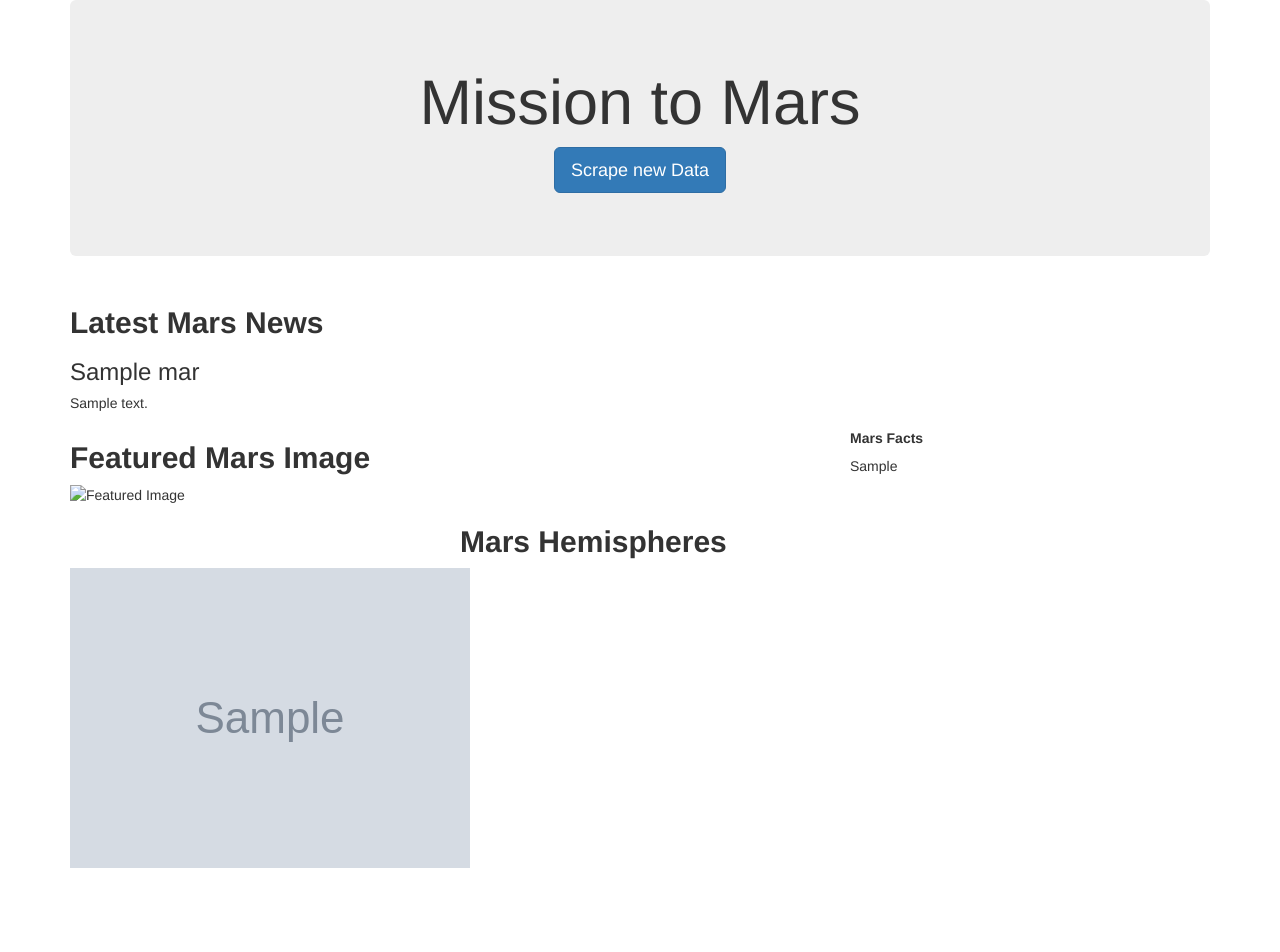
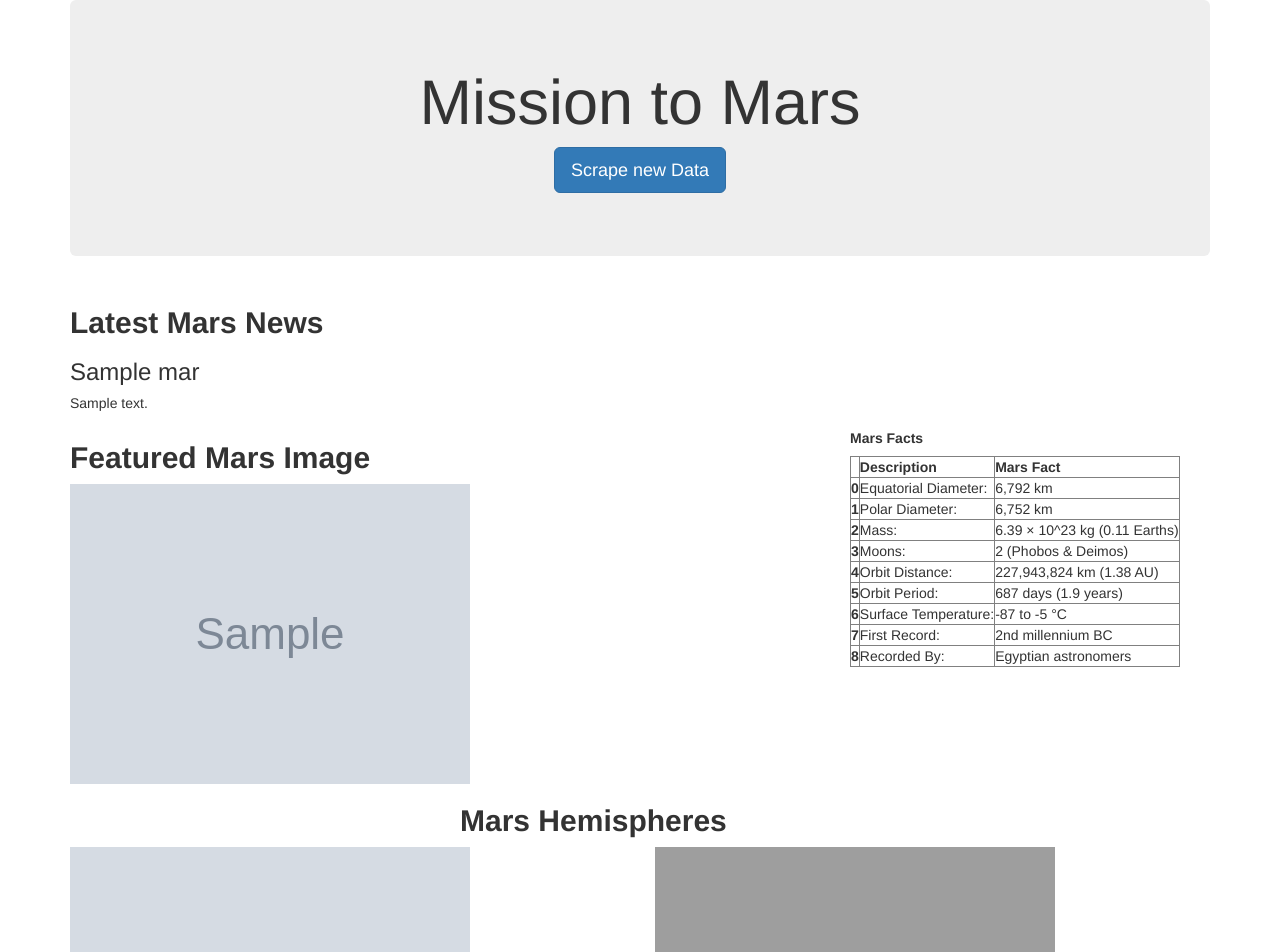
Before and after one commit to arianne-toepfer/web-scraping-challenge-ANT, a Flask app: page / in a window 1280 px wide. Shown: the top 952 px of the page. Before the commit the page ends 868 px from the top, so only its background shows below. Run offline with Flask 2, Linux system fonts and the light colour scheme; grey boxes marked "Sample" are stand-in pictures; a database or web service that is not in the repository returns one stand-in record (values such as "Sample title"); some libraries are stand-ins or nearby versions; grey boxes are pictures that could not be loaded.

Commit message:
final updates

```diff
--- a/scraper.py
+++ b/scraper.py
@@ -86,7 +86,7 @@ def scrape():
 
     for image in image_header:
         picture = image.find('a', class_='showimg fancybox-thumbs')
-        link = picture['href']
+        link = ink = (f"https://data-class-jpl-space.s3.amazonaws.com/JPL_Space/{picture['href']}")
 
         print(link)
 
--- a/templates/index.html
+++ b/templates/index.html
@@ -28,11 +28,11 @@
     <div class="row" id="mars_facts">
       <div class="col-md-8">
         <h2 class="heading"><strong>Featured Mars Image</strong></h2>
-        <img src="{{link}}" alt=" Featured Image">
+        <img src="{{mars.Featured_Image}}" alt=" Featured Image">
       </div>
       <div class= "col-md-4">
         <h5 class="heading"><strong>Mars Facts</strong></h5>
-        <table class="table table-striped">{{mars.Mars_Fact_Table}}</table>
+        <table border="1" class="dataframe">  <thead>    <tr style="text-align: right;">      <th></th>      <th>Description</th>      <th>Mars Fact</th>    </tr>  </thead>  <tbody>    <tr>      <th>0</th>      <td>Equatorial Diameter:</td>      <td>6,792 km</td>    </tr>    <tr>      <th>1</th>      <td>Polar Diameter:</td>      <td>6,752 km</td>    </tr>    <tr>      <th>2</th>      <td>Mass:</td>      <td>6.39 × 10^23 kg (0.11 Earths)</td>    </tr>    <tr>      <th>3</th>      <td>Moons:</td>      <td>2 (Phobos &amp; Deimos)</td>    </tr>    <tr>      <th>4</th>      <td>Orbit Distance:</td>      <td>227,943,824 km (1.38 AU)</td>    </tr>    <tr>      <th>5</th>      <td>Orbit Period:</td>      <td>687 days (1.9 years)</td>    </tr>    <tr>      <th>6</th>      <td>Surface Temperature:</td>      <td>-87 to -5 °C</td>    </tr>    <tr>      <th>7</th>      <td>First Record:</td>      <td>2nd millennium BC</td>    </tr>    <tr>      <th>8</th>      <td>Recorded By:</td>      <td>Egyptian astronomers</td>    </tr>  </tbody></table>
       </div>
     </div>
   <div class="row" id="mars_hemi">
@@ -42,8 +42,19 @@
     </div>
   </div>
   <div class="row" id="mars_hemi_pics">
-    <div class="col-md-12">
-      <img src="{{mars.Hemisphere_Images}}" alt=" Hemi Image">
+    <div class="col-md-6">
+      <img src="{{mars.Hemisphere_Images[0]['img_url']}}" class= "img-fluid" width="400" height="400"alt=" Hemi Image">
+    </div>
+    <div class= "col-md-6">
+      <img src="{{mars.Hemisphere_Images[1]['img_url']}}}" class = "img-fluid" width="400" height="400" alt=" Hemi Image">
+    </div>
+  </div>
+  <div class="row" id="mars_hemi_pics_part2">
+    <div class="col-md-6">
+      <img src="{{mars.Hemisphere_Images[2]['img_url']}}}" class = "img-fluid" width="400" height="400" alt=" Hemi Image">
+    </div>
+    <div class= "col-md-6">
+      <img src="{{mars.Hemisphere_Images[3]['img_url']}}}" class = "img-fluid" width="400" height="400" alt=" Hemi Image">
     </div>
   </div>
 
```
Also changed, not shown: 1 other file.
